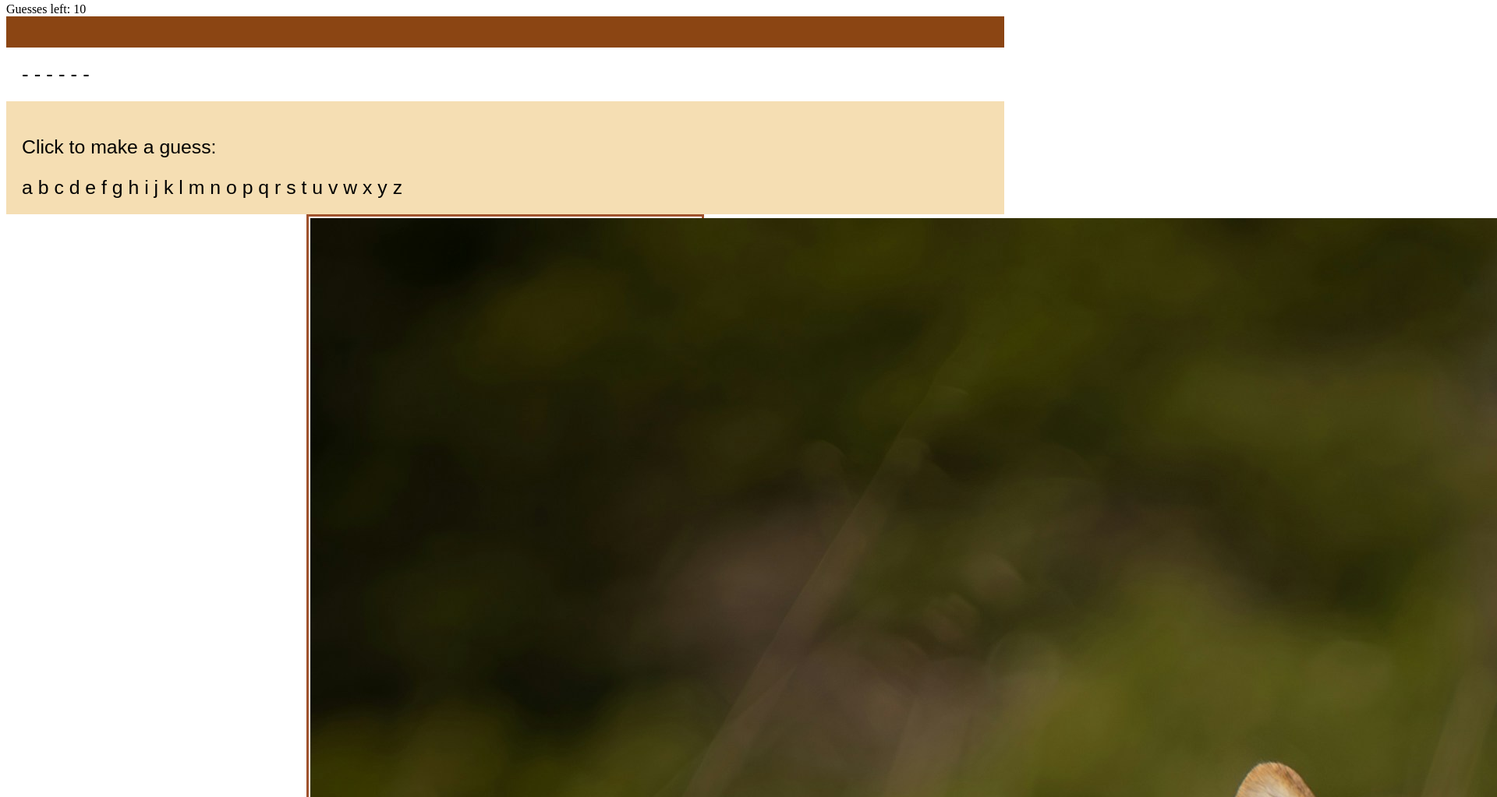
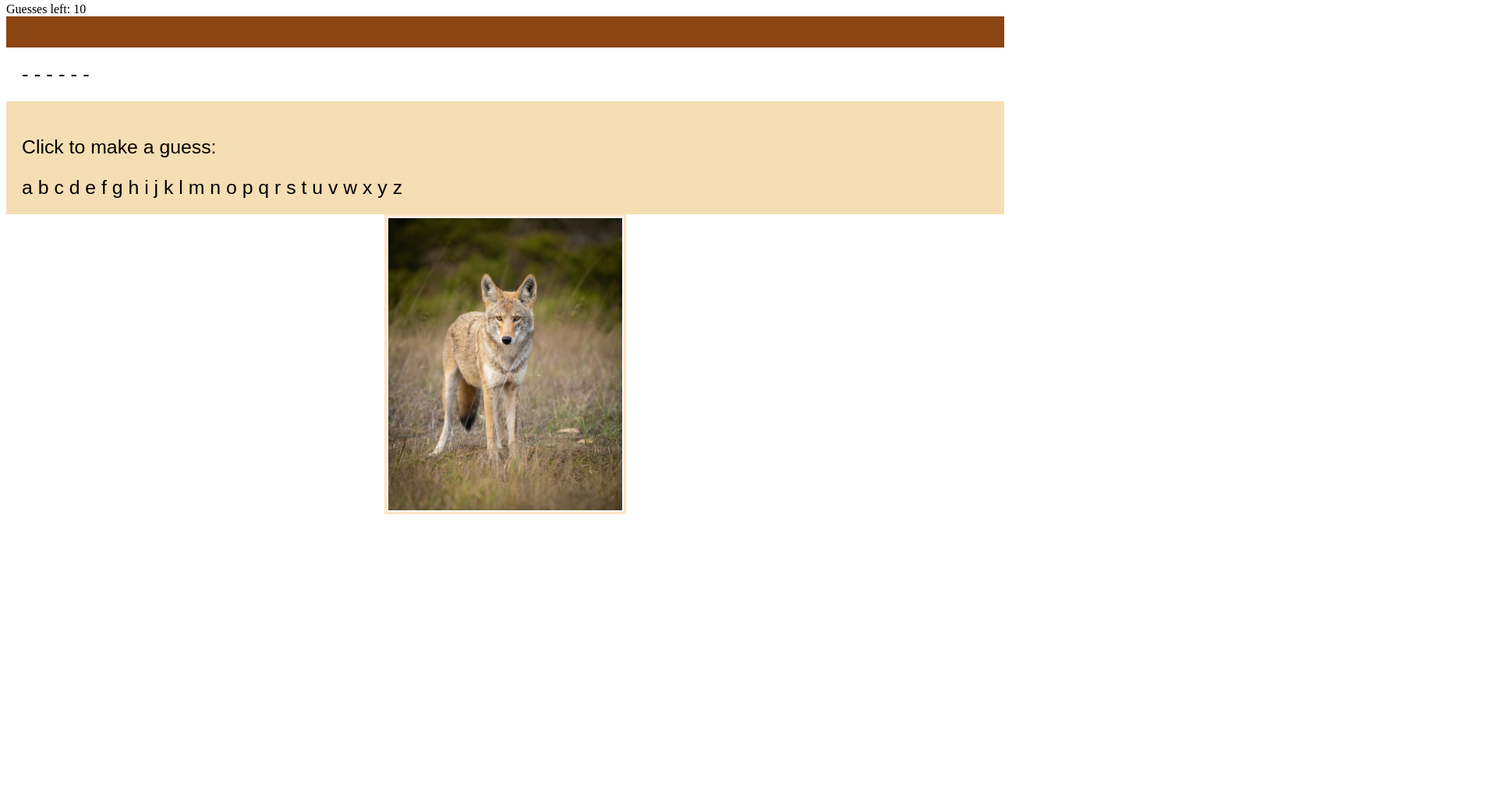
Before and after one commit to Drake0303/Drake0303.github.io, a plain HTML site: page Hangman_Img_testtk2.html in a window 1280 px wide. Shown: the part 77-1100 px from the top of the page at 78% size, 1920 px wide, since content can reach past the window. After the commit the page ends 800 px from the top, so only its background shows below. Drawn offline with nearby package versions, Linux system fonts and the light colour scheme.

Commit message:
Update Hangman_Img_testtk2.html

```diff
--- a/Hangman_Img_testtk2.html
+++ b/Hangman_Img_testtk2.html
@@ -28,23 +28,19 @@
               background-color: Saddlebrown;
         }
 
-    #photo {
-      background-color: auto;
-      width: 500px;
-      border: 3px solid #A0522D;
-      border-radius: 0;
-      padding: 2px;
-      display: block;
-      margin: auto;
-    }
-
-
 
 
     #coyote {
     disyplay: none; /* Hide the image by default*/
     text-align: center;
     margin-top 20px;
+       height: auto;
+        width: 300px;
+        border: 3px solid #FFE4C4;
+        border-radius: 0;
+        padding: 2px;
+        display: block;
+        margin: auto;
     }
 
     </style>
```
